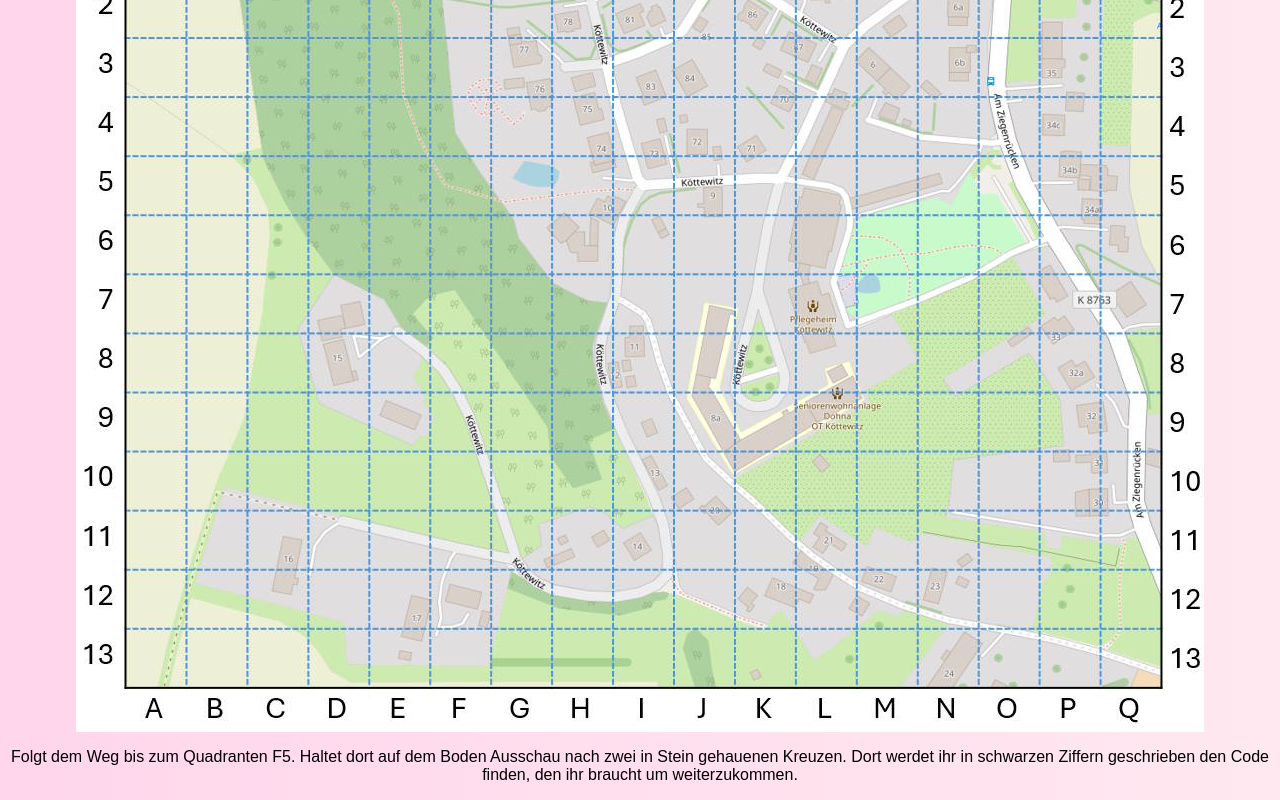
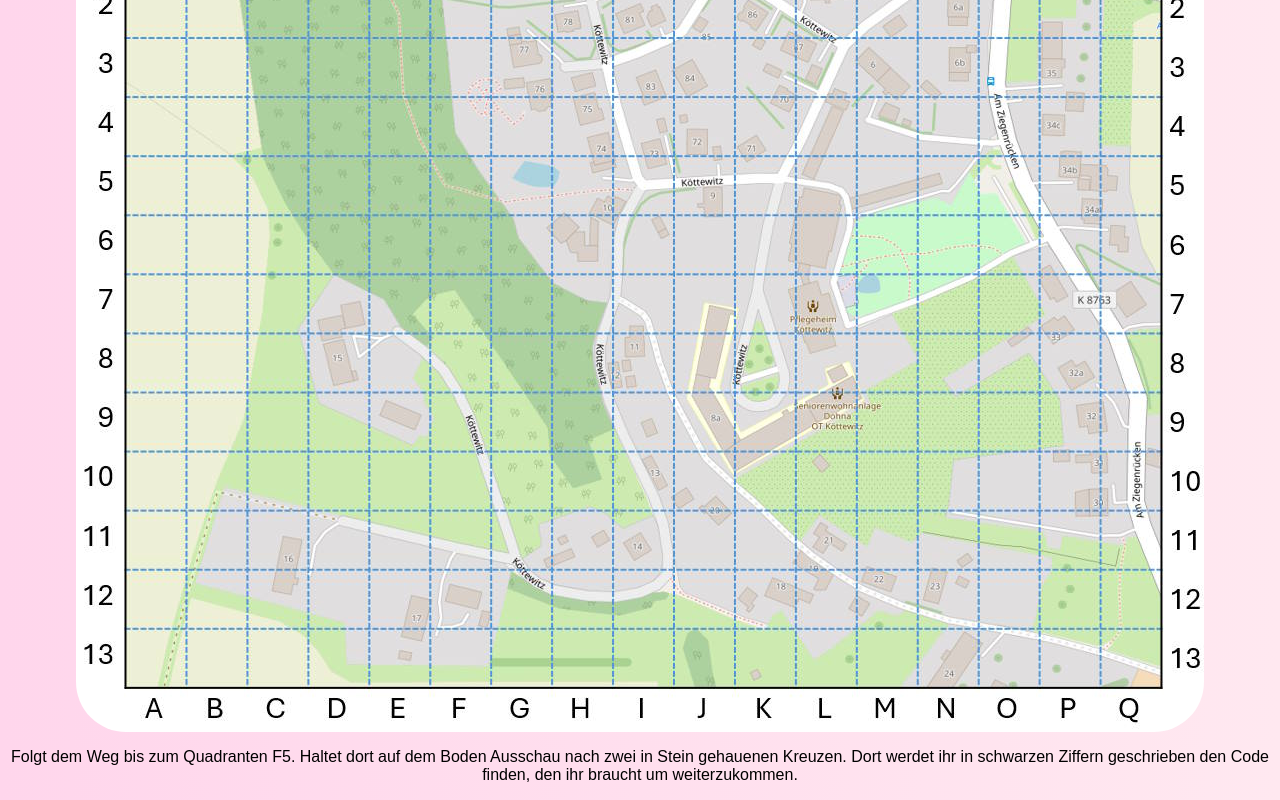
Before and after one commit to olekaufmann/Schnitzeljagd2025, a plain HTML site: page kreuz.html in a window 1280 px wide. Shown: the top 800 px of the page. Drawn offline with Linux system fonts and the light colour scheme.

Commit message:
Update kreuz.html

```diff
--- a/kreuz.html
+++ b/kreuz.html
@@ -22,6 +22,10 @@
       margin: 10px;
       border: none;
       border-radius: 8px;
+    }
+    img {
+      max-width: 90%;
+      border-radius: 50px;
     }
     button {
       background-color: #ff69b4;
```
